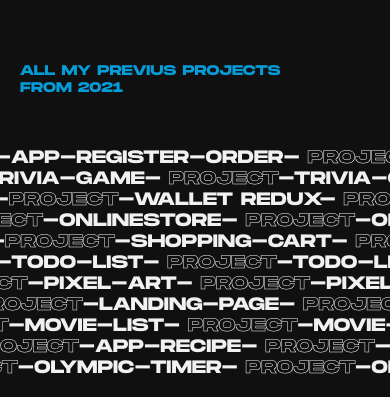
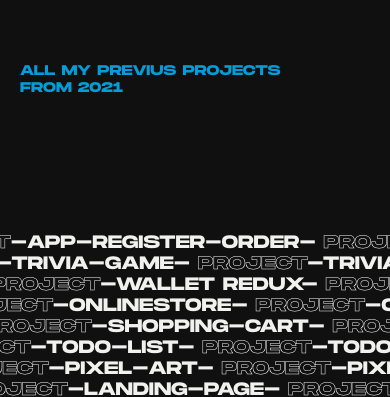
Before and after one commit to iamlipe/iamlipe.github.io, a plain HTML site: page work/index.html in a window 390 px wide. Shown: the part 438-835 px from the top of the page. Drawn offline with Linux system fonts and the light colour scheme; a web font is replaced by a local one.

Commit message:
resolve erros de responsividade

```diff
--- a/css/main.scss
+++ b/css/main.scss
@@ -723,6 +723,10 @@ input:checked ~ label .menu .btn-burguer {
 
       .phones-middle, .phones-left, .phones-right {
         height: 100%;
+        @include desktops {
+          height: auto;
+          width: 10%;
+        }
       }
 
       .phones-middle {
@@ -1000,15 +1004,15 @@ input:checked ~ label .menu .btn-burguer {
 .content-project-list {
   display: flex;
   margin: 40px 0;
-  height: 30vh;
+  height: 50vh;
   @include tablets {
-    height: 60vh
+    height: 70vh
   }
   @include laptops {
-    height: 90vh;
+    height: 100vh;
   }
   @include desktops {
-    height: 120vh;
+    height: 130vh;
   }
   .project-list {
     display: flex;
```
Also changed, not shown: index.html (+2 -2 lines), css/main.css, 1 other file.
